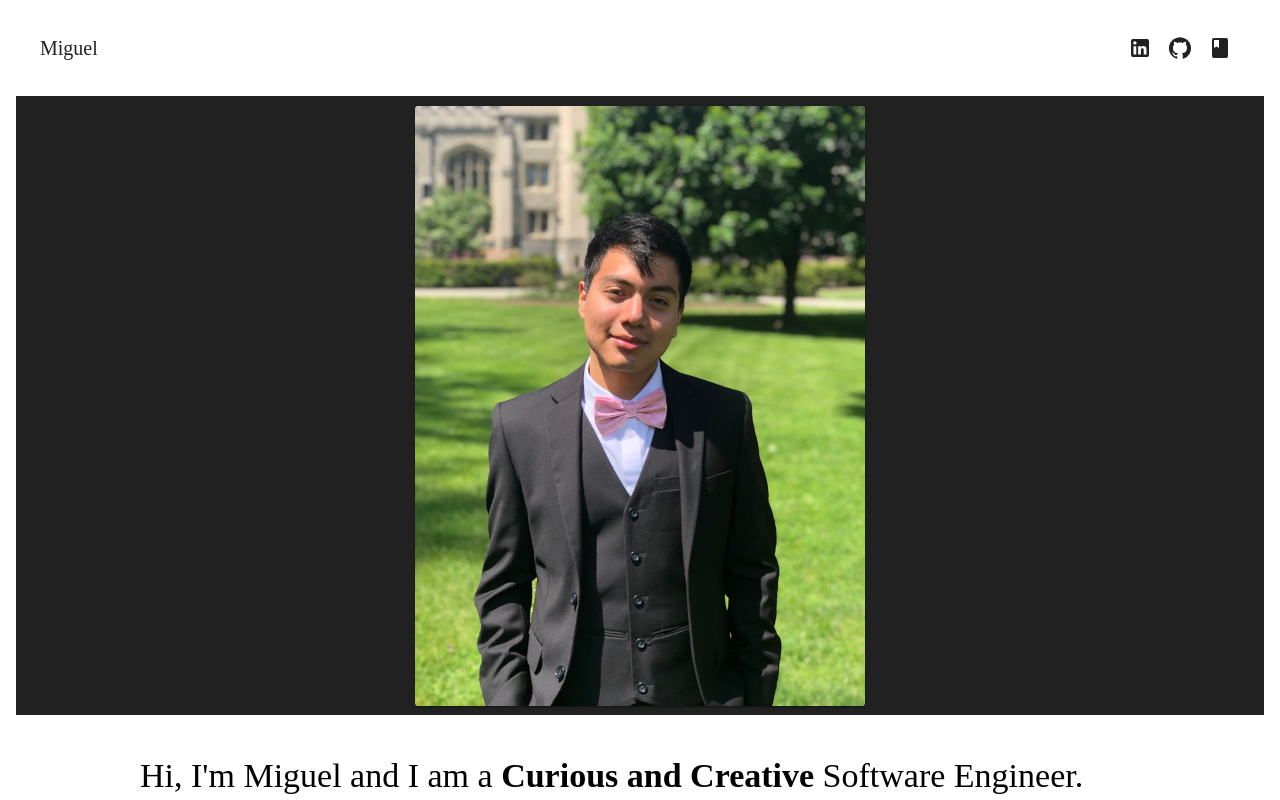
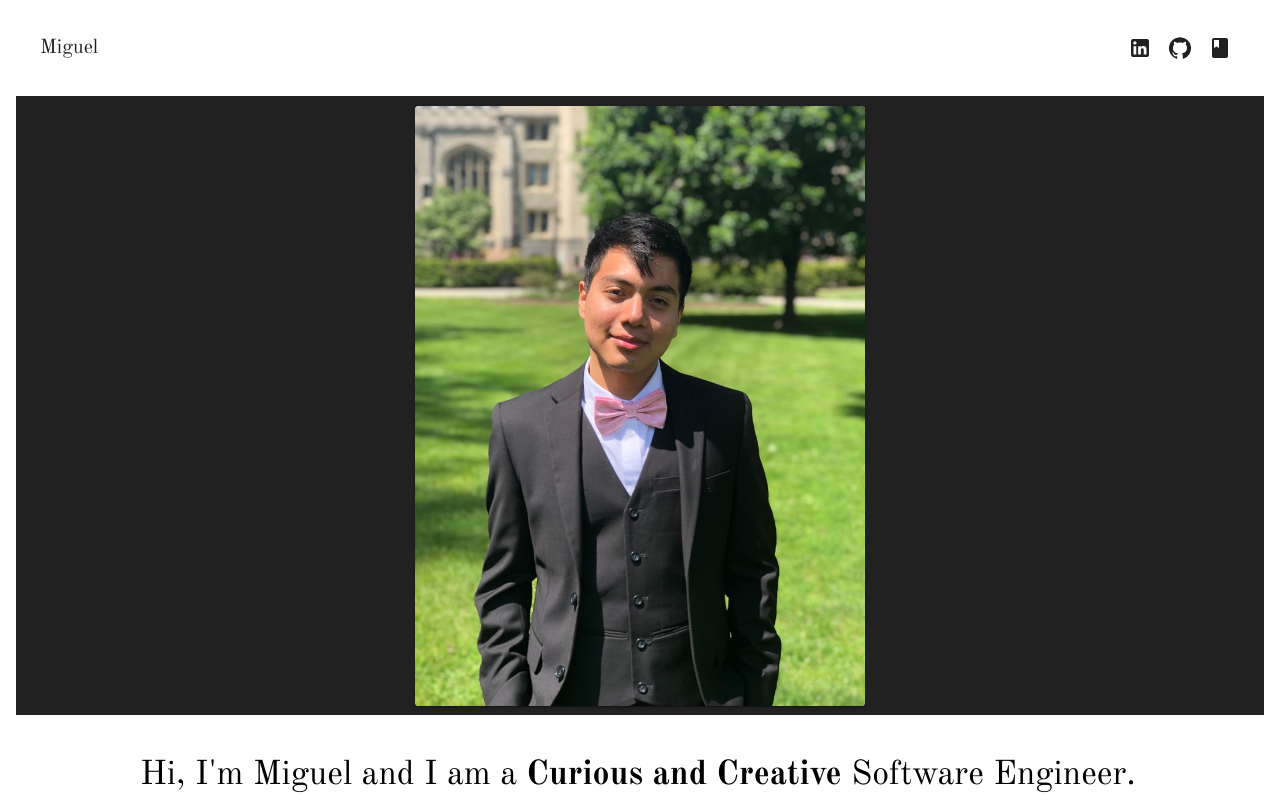
Before and after one commit to gitMiguel27/portfolio, a React (Create React App) app: page / in a window 1280 px wide. Shown: the top 800 px of the page. Built offline with nearby package versions, Linux system fonts and the light colour scheme; the HTML template or start-up script is replaced by a standard one.

Commit message:
Fixed Google Font loading.

```diff
--- a/public/index.html
+++ b/public/index.html
@@ -9,6 +9,9 @@
       content="Web site created using create-react-app"
     />
     <title>Miguel's Portfolio</title>
+    <link rel="preconnect" href="https://fonts.googleapis.com">
+    <link rel="preconnect" href="https://fonts.gstatic.com" crossorigin>
+    <link href="https://fonts.googleapis.com/css2?family=Old+Standard+TT:ital,wght@0,400;0,700;1,400&display=swap" rel="stylesheet">
   </head>
   <body>
     <div id="root"></div>
--- a/src/App.js
+++ b/src/App.js
@@ -10,7 +10,7 @@
     }
   },
   typography: {
-    fontFamily: 'Old+Standard+TT',
+    fontFamily: 'Old Standard TT',
     fontWeightRegular: 400,
     fontWeightBold: 700,
   }
```
